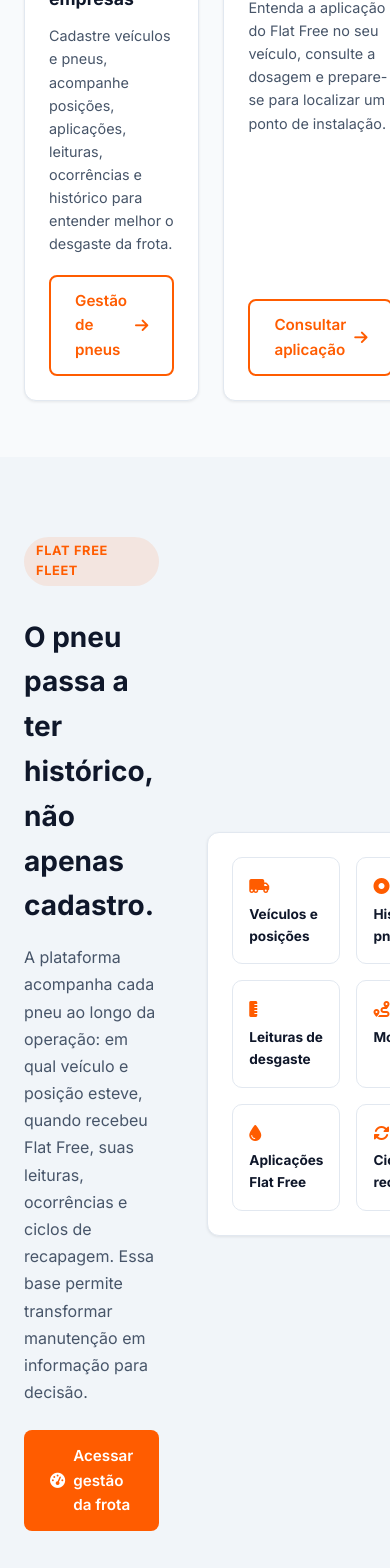
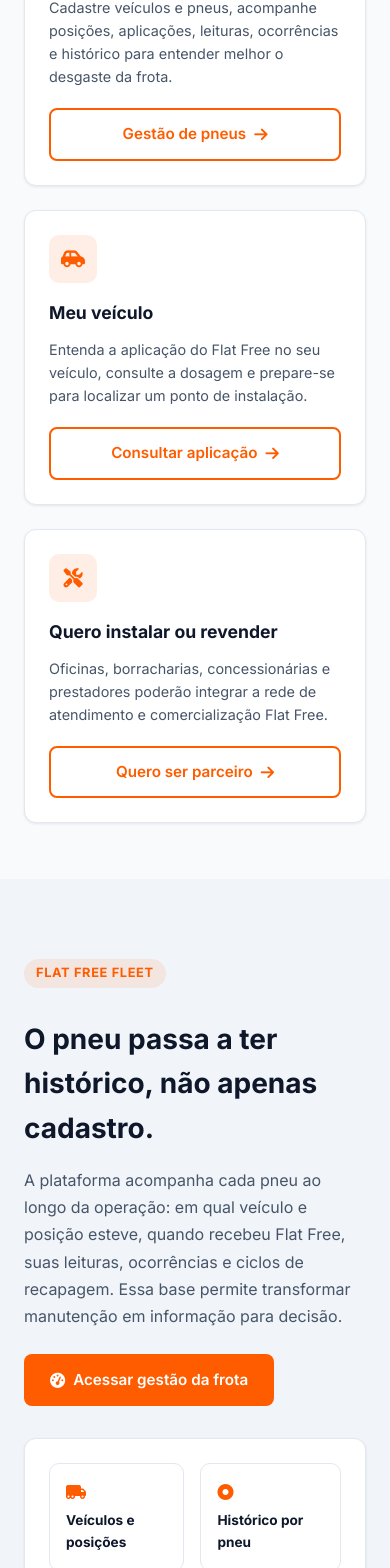
Before and after one commit to vicgouveia-cloud/flat-free-brasil, a Next.js app: page / in a window 390 px wide. Shown: the part 1369-2937 px from the top of the page. Built offline with nearby package versions, Linux system fonts and the light colour scheme.

Commit message:
fix(home): make public sections responsive

```diff
--- a/app/page.tsx
+++ b/app/page.tsx
@@ -168,7 +168,7 @@
               <h2 className="section-title">Como você quer usar o Flat Free?</h2>
               <p className="section-description">Escolha o caminho mais próximo da sua necessidade. A mesma solução conecta proteção, acompanhamento e serviço.</p>
             </div>
-            <div style={{ display: 'grid', gridTemplateColumns: 'repeat(3, 1fr)', gap: '1.5rem' }}>
+            <div className="grid-3">
               {[
                 {
                   icon: 'fa-truck',
@@ -210,7 +210,7 @@
         {/* PLATFORM */}
         <section className="section" style={{ background: 'var(--bg-surface-elevated)' }}>
           <div className="container">
-            <div style={{ display: 'grid', gridTemplateColumns: '1fr 1fr', gap: '3rem', alignItems: 'center' }}>
+            <div className="grid-2" style={{ alignItems: 'center' }}>
               <div>
                 <span className="section-tag">Flat Free Fleet</span>
                 <h2 className="section-title" style={{ textAlign: 'left', marginTop: '0.8rem' }}>O pneu passa a ter histórico, não apenas cadastro.</h2>
@@ -246,7 +246,7 @@
               <h2 className="section-title">Como Funciona a Tecnologia Flat Free</h2>
               <p className="section-description">O selante é aplicado diretamente pela válvula do pneu. Através da força centrífuga, cria uma película protetora uniforme na área interna da banda de rodagem.</p>
             </div>
-            <div style={{ display: 'grid', gridTemplateColumns: '1fr 1fr', gap: '3rem', alignItems: 'start', marginBottom: '3rem' }}>
+            <div className="grid-2" style={{ alignItems: 'start', marginBottom: '3rem' }}>
               <div style={{ borderRadius: '12px', overflow: 'hidden', border: '1px solid var(--border-color)' }}>
                 <img src="/images/tire_diagram_3d.jpg" alt="Diagrama 3D Corte Transversal Pneu com Selante Flat Free" style={{ width: '100%', display: 'block' }} />
               </div>
@@ -292,7 +292,7 @@
               <h2 className="section-title">Produto e gestão trabalhando juntos</h2>
               <p className="section-description">A proteção contra perfurações se soma ao acompanhamento de pressão, desgaste, posição e histórico do pneu ao longo da operação.</p>
             </div>
-            <div style={{ display: 'grid', gridTemplateColumns: 'repeat(3, 1fr)', gap: '1.5rem' }}>
+            <div className="grid-3">
               {[
                 { icon: 'fa-gauge-high', title: 'Pressão e condição sob acompanhamento', desc: 'Registre leituras ao longo da operação e mantenha o histórico do pneu disponível para apoiar inspeções e decisões de manutenção.', tag: 'Histórico operacional' },
                 { icon: 'fa-ruler-vertical', title: 'Desgaste acompanhado por leitura', desc: 'Sulco, quilometragem, posição e movimentações formam uma linha do tempo que ajuda a entender como cada pneu está sendo utilizado.', tag: 'Gestão de desgaste' },
@@ -336,7 +336,7 @@
               <h2 className="section-title">Gestão de pneus na prática</h2>
               <p className="section-description">Conteúdo para apoiar frotistas, instaladores e usuários na aplicação do produto e no acompanhamento dos pneus.</p>
             </div>
-            <div style={{ display: 'grid', gridTemplateColumns: '2fr 1fr', gap: '2rem' }}>
+            <div className="public-content-grid">
               <article className="card" style={{ padding: 0, overflow: 'hidden' }}>
                 <div style={{ position: 'relative' }}>
                   <img src="/images/hero_trucks_fleet.jpg" alt="Caminhões em operação de frota" style={{ width: '100%', height: '220px', objectFit: 'cover', display: 'block' }} />
@@ -377,7 +377,7 @@
         {/* CONTACT */}
         <section id="contato" className="section" style={{ background: 'var(--bg-surface-elevated)' }}>
           <div className="container">
-            <div style={{ display: 'grid', gridTemplateColumns: '1fr 1fr', gap: '3rem', alignItems: 'start' }}>
+            <div className="grid-2" style={{ alignItems: 'start' }}>
               <div>
                 <span className="section-tag">Fale com a Flat Free</span>
                 <h3 style={{ fontSize: '1.75rem', fontWeight: 800, margin: '1rem 0' }}>Produto, frota ou parceria: fale com a gente</h3>
@@ -463,7 +463,7 @@
       {/* FOOTER */}
       <footer style={{ background: '#0a0f1e', color: '#fff', padding: '3rem 0 1.5rem', borderTop: '1px solid rgba(255,255,255,0.05)' }}>
         <div className="container">
-          <div style={{ display: 'grid', gridTemplateColumns: '2fr 1fr 1fr 1fr', gap: '2rem', marginBottom: '2rem' }}>
+          <div className="public-footer-grid" style={{ marginBottom: '2rem' }}>
             <div>
               <div style={{ fontFamily: 'Montserrat', fontWeight: 900, fontSize: '1.2rem', marginBottom: '0.75rem' }}>FLAT <span style={{ color: 'var(--color-safety-orange)' }}>FREE</span></div>
               <p style={{ fontSize: '0.875rem', color: '#64748b', lineHeight: 1.6 }}>Proteção contra perfurações e ferramentas para acompanhar aplicações, posições, leituras e histórico dos pneus.</p>
@@ -495,7 +495,7 @@
               </ul>
             </div>
           </div>
-          <div style={{ borderTop: '1px solid rgba(255,255,255,0.05)', paddingTop: '1.5rem', display: 'flex', justifyContent: 'space-between', fontSize: '0.8rem', color: '#64748b' }}>
+          <div className="public-footer-bottom" style={{ borderTop: '1px solid rgba(255,255,255,0.05)', paddingTop: '1.5rem', fontSize: '0.8rem', color: '#64748b' }}>
             <span>© 2026 Flat Free Brasil - Todos os direitos reservados.</span>
             <span>Proteção e gestão de pneus.</span>
           </div>
```
